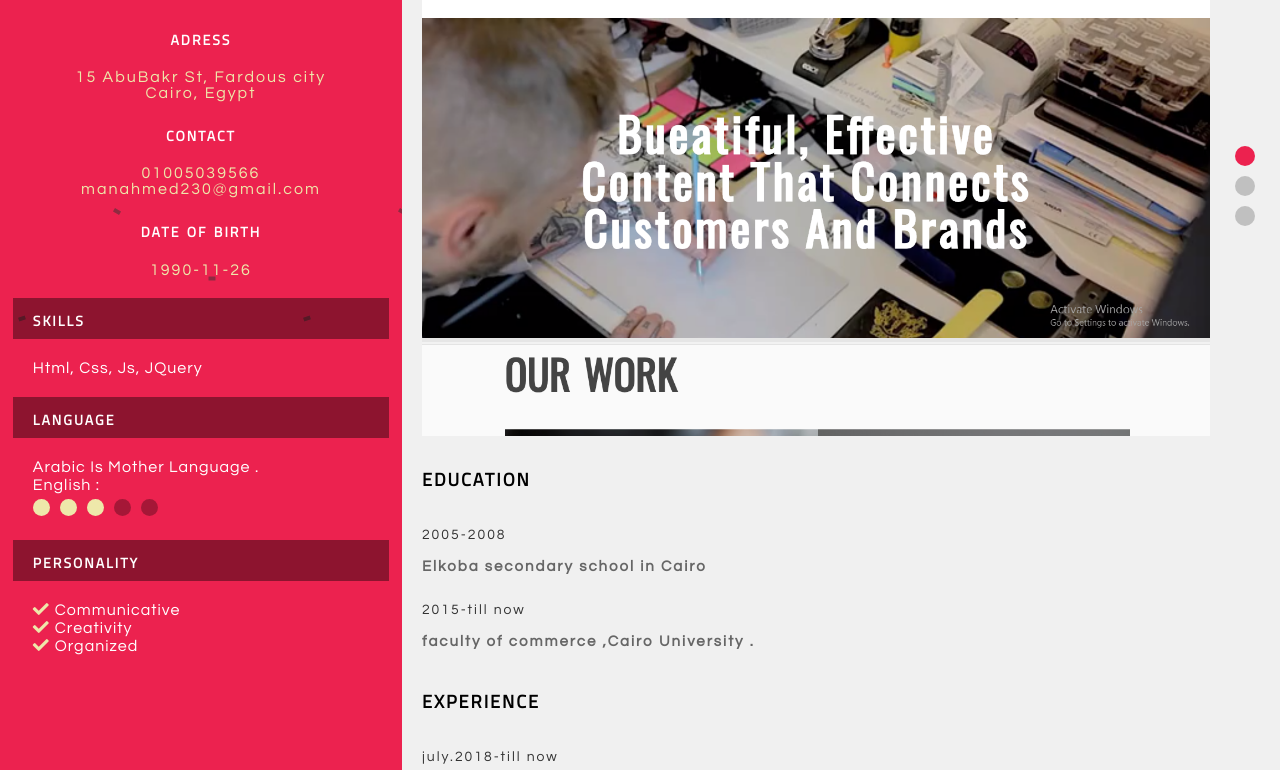
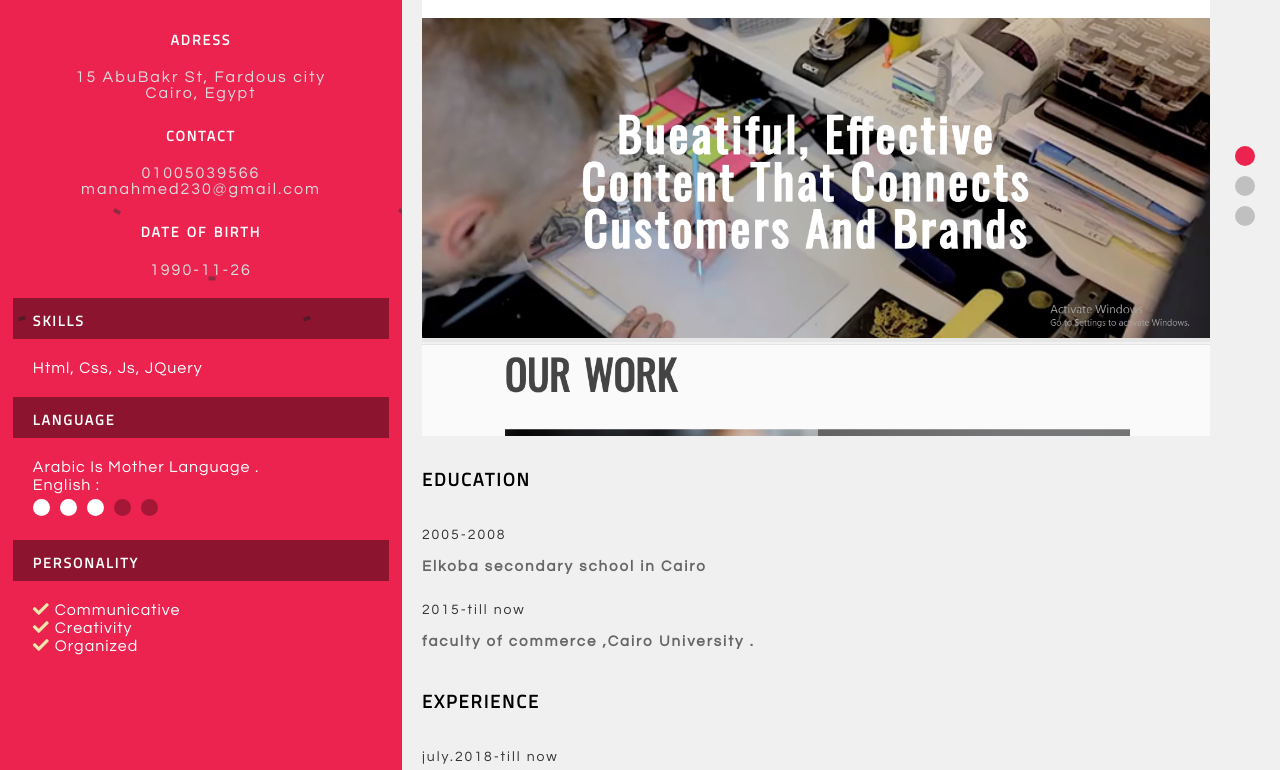
Before and after one commit to Ahmed-Mostafa-e/c.v, a plain HTML site: page index.html in a window 1280 px wide. Shown: the part 317-1087 px from the top of the page. Drawn offline with Linux system fonts and the light colour scheme.

Commit message:
Update style.css

```diff
--- a/css/style.css
+++ b/css/style.css
@@ -37,13 +37,13 @@ body{margin: 0;padding: 0;background:#ec224f}
 	letter-spacing: 2px;text-align: center;color: #fff;font-size: 30px}
 .data h2{font-size: 20px}
 .data h3 {font-size: 20px;color: #fff;text-align: justify;background: rgba(1,1,1,.4);padding: 5px 20px}
-.data p {text-align: center;font-family: century gothic;letter-spacing: 2px;margin: 0;color: #eee8aa}
+.data p {text-align: center;font-family: century gothic;letter-spacing: 2px;margin: 0;color: #ddd}
 .data span {font-family: century gothic;letter-spacing: 1px;text-transform: capitalize;padding: 5px 20px;color: #fff}
 .data .level i {
 	width: 15px;height: 15px;background: rgba(1,1,1,.3);display: inline-block;
 	margin:5px 10px 0 0;border: 1px solid transparent;border-radius: 50%}
 .data .level i:nth-of-type(1), .data .level i:nth-of-type(2),
-.data .level i:nth-of-type(3){background:#eee8aa }
+.data .level i:nth-of-type(3){background:#fff }
 .data .fa {color:#eee8aa;margin-right: 5px}
 
 
```
